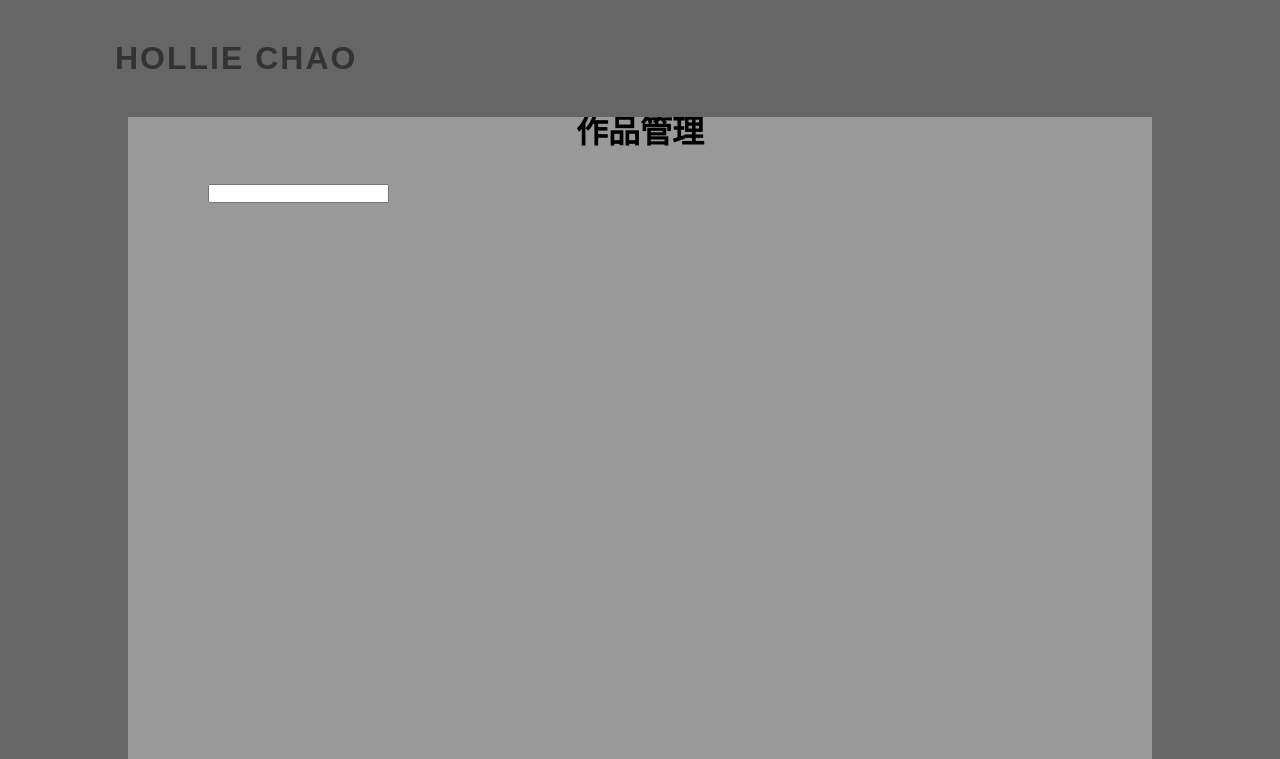
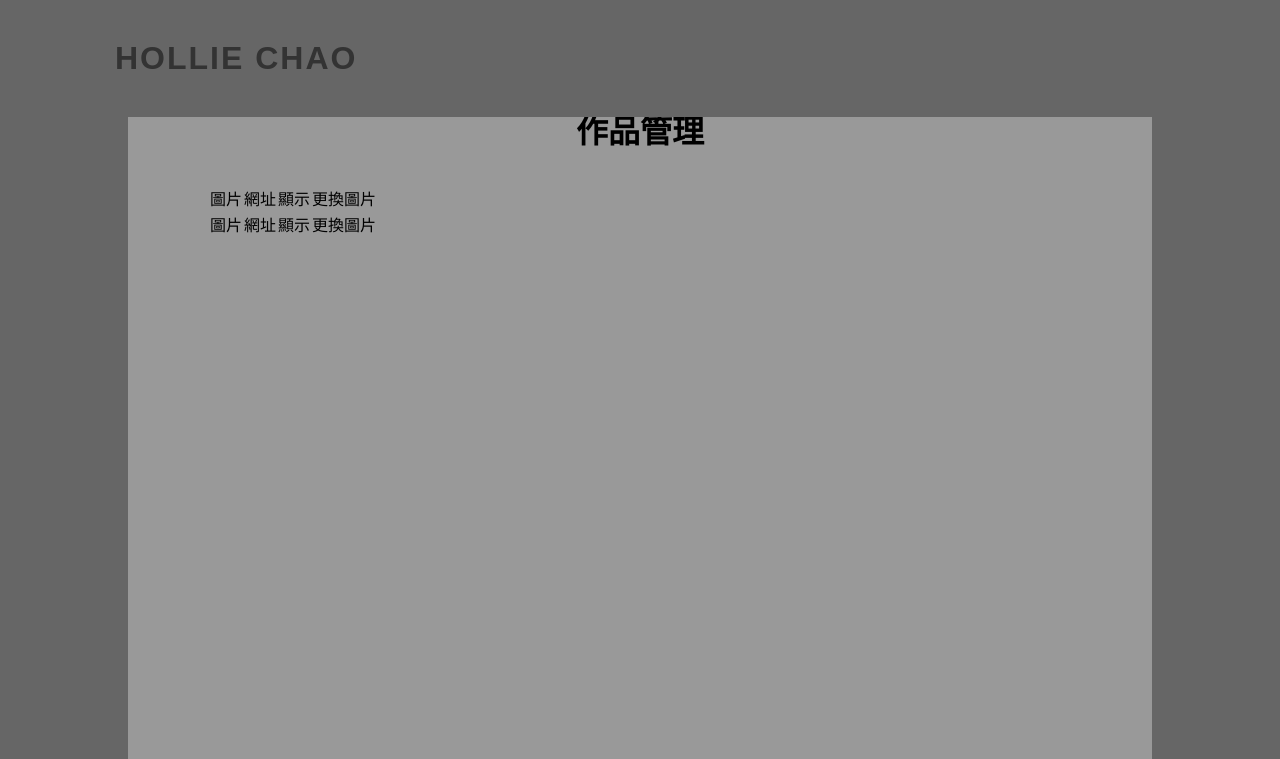
Before and after one commit to HongLing1013/resume, a PHP site: page /back.php in a window 1280 px wide. Shown: the top 759 px of the page. Run offline with PHP 8.4, Linux system fonts and the light colour scheme; the visitor is signed in with stand-in values (Sample User, id 1).

Commit message:
後台草圖

```diff
--- a/back.php
+++ b/back.php
@@ -52,7 +52,20 @@
 
 	<div class="center">
 		<h1>作品管理</h1>
-		<input type="text" name="img" id="img">
+		<table>
+			<tr>
+				<td>圖片</td>
+				<td>網址</td>
+				<td>顯示</td>
+				<td>更換圖片</td>
+			</tr>
+			<tr>
+				<td>圖片</td>
+				<td>網址</td>
+				<td>顯示</td>
+				<td>更換圖片</td>
+			</tr>
+		</table>
 	</div>
 
 </body>
--- a/base.php
+++ b/base.php
@@ -211,9 +211,6 @@ function dd($array){
 }
 
 $Admin=new DB('admin');
-$Banner=new DB('banner');
-$Bg=new DB('bg');
-$My=new DB('my');
 $Repo=new DB('repository');
 
 ?>
```
